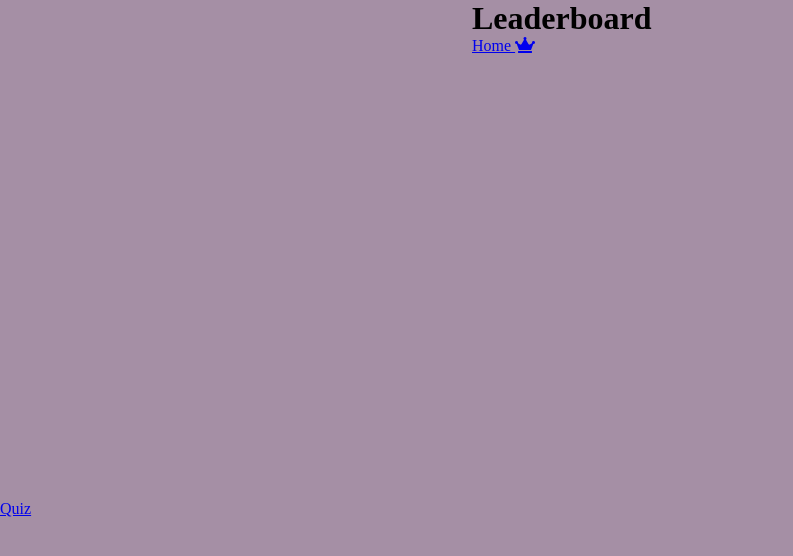
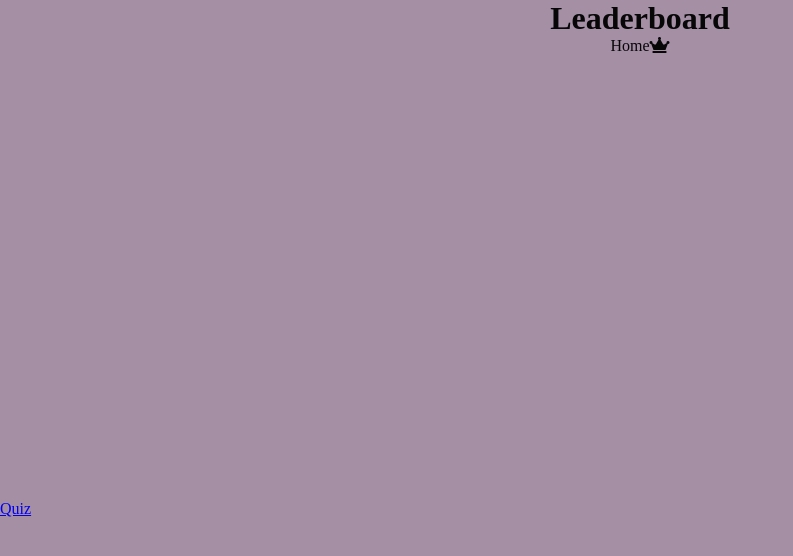
Before and after one commit to snoad96/portfolio-project-two, a plain HTML site: page highscores.html in a window 1280 px wide. Shown: the whole page, without its empty margins (0-793 px from the left). Drawn offline with Linux system fonts and the light colour scheme.

Commit message:
update css for highscores

```diff
--- a/assets/css/style.css
+++ b/assets/css/style.css
@@ -124,3 +124,18 @@ hr {
     text-decoration: solid;
     color: #070708;
   }
+
+  /* High Score page */
+  #finalScore{
+    display: flex;
+    justify-content: center;
+    text-decoration: solid;
+    color: #070708;
+  }
+
+  .btn{
+    display: flex;
+    justify-content: center;
+    text-decoration: solid;
+    color: #070708;
+  }
```
